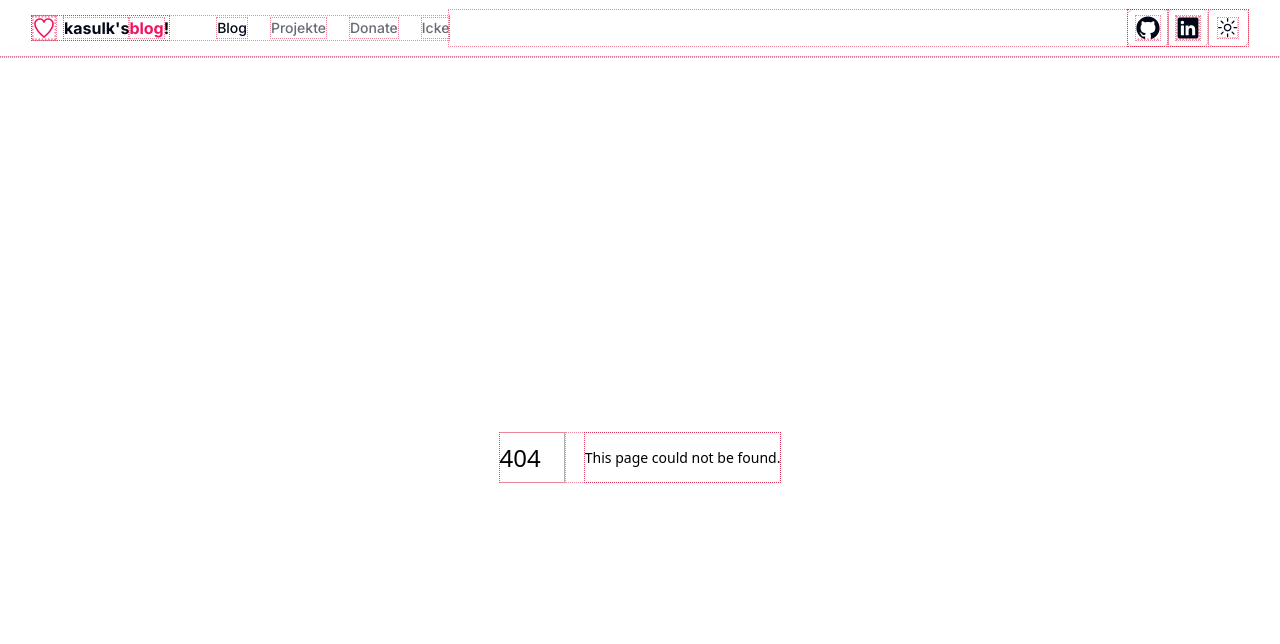
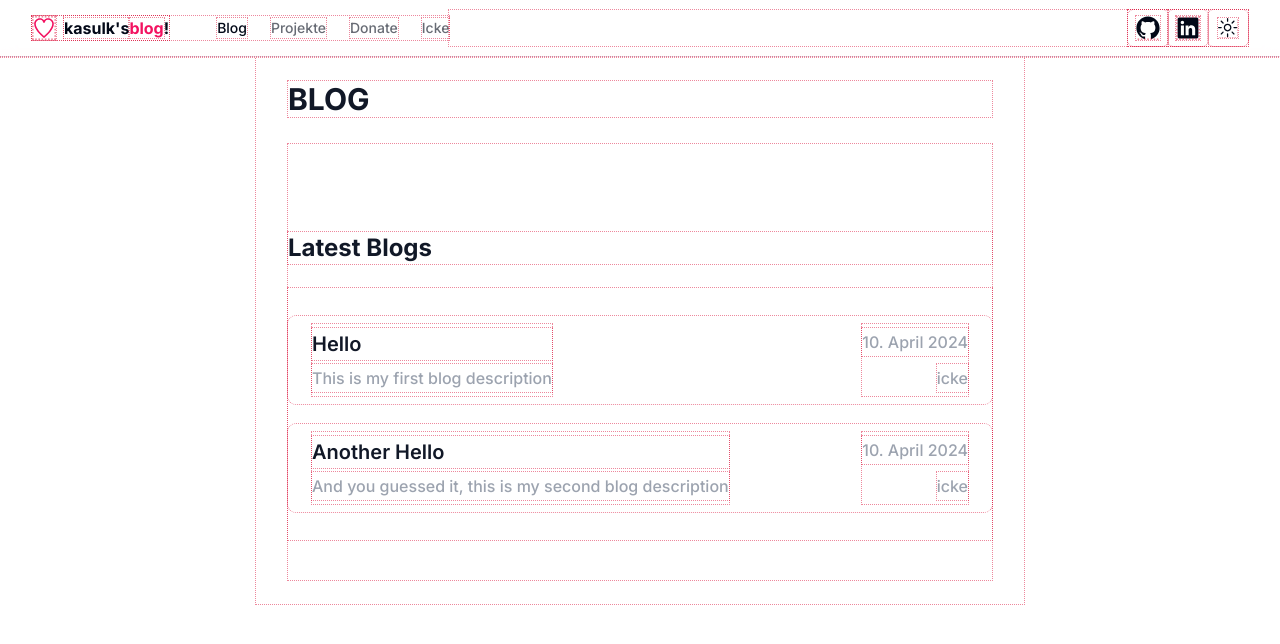
Before and after one commit to kasulk/blog, a Next.js app: page /blog in a window 1280 px wide. Before the commit this address had no page. Shown: the top 644 px of the page. Built offline with nearby package versions, Linux system fonts and the light colour scheme.

Commit message:
create blog page to list preview of blogs

```diff
--- /dev/null
+++ b/src/app/blog/page.tsx
@@ -0,0 +1,45 @@
+import Link from "next/link";
+import { getBlogs } from "./blogFetchers";
+import { getGermanDate } from "@/lib/utils/germanDate";
+
+export default async function Blog() {
+  const blogs = await getBlogs();
+
+  return (
+    <main className="container prose mx-auto max-w-3xl py-6 dark:prose-invert">
+      <h1 className="text-3xl font-bold">BLOG</h1>
+
+      <section className="py-10">
+        <h2>Latest Blogs</h2>
+
+        <div className="py-2">
+          {blogs.map((blog) => (
+            <Link
+              className="no-underline"
+              href={"/blog/" + blog.slug}
+              key={blog.slug}
+              passHref
+            >
+              <div className="my-5 flex justify-between rounded-lg px-6 py-2 align-middle transition-colors duration-300 hover:bg-danger/20">
+                <div>
+                  <h3 className="my-1">{blog.frontmatter.title}</h3>
+                  <p className="my-1 text-gray-400">
+                    {blog.frontmatter.description}
+                  </p>
+                </div>
+                <div className="my-auto flex flex-col items-end text-gray-400">
+                  <p className="my-1">
+                    {getGermanDate(blog.frontmatter.publishDate)}
+                  </p>
+                  <p className="my-1 text-gray-400">
+                    {blog.frontmatter.author}
+                  </p>
+                </div>
+              </div>
+            </Link>
+          ))}
+        </div>
+      </section>
+    </main>
+  );
+}
```
